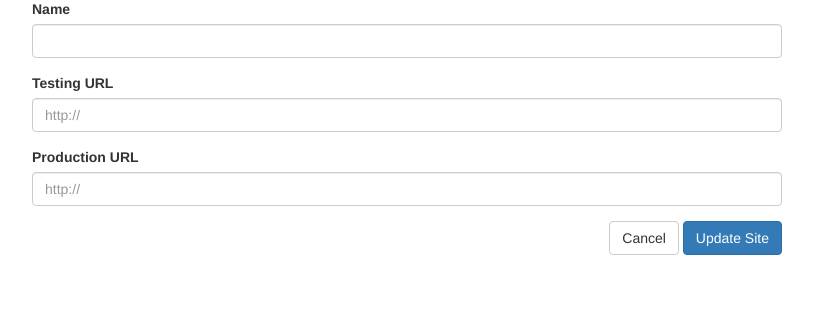
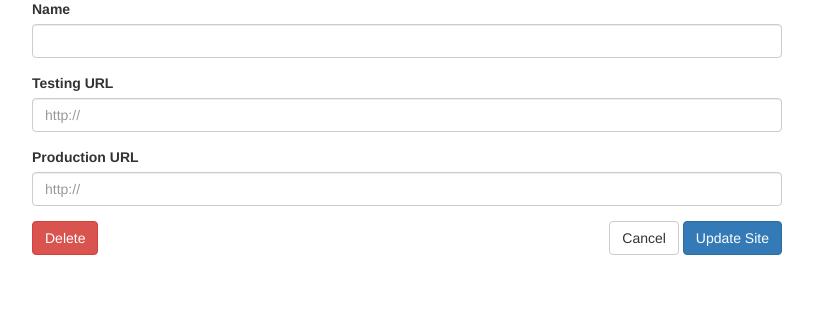
Before and after one commit to gravic/wordpress-deploy, a Flask app: page /sites/1/edit in a window 1280 px wide. Shown: the part 141-461 px from the top of the page, without its empty margins (233-1046 px from the left). Run offline with Flask 2, Linux system fonts and the light colour scheme; the visitor is signed in with stand-in values (Sample User, id 1); data that the repository does not hold is empty; some libraries are stand-ins or nearby versions.

Commit message:
Add delete operations for sites and users

```diff
--- a/app.py
+++ b/app.py
@@ -227,6 +227,17 @@ def users_edit(username):
 
     return render_template('users/edit.html', title='Edit User', user=user, sites=sites)
 
+@app.route('/users/<string:username>/delete')
+@authorize
+@admin
+def users_delete(username):
+    user = User.query.filter_by(username=username).first()
+
+    db.session.delete(user)
+    db.session.commit()
+
+    return redirect(url_for('users'))
+
 @app.route('/sites')
 @authorize
 def sites():
@@ -269,6 +280,17 @@ def sites_edit(slug):
 
     return render_template('sites/edit.html', title='Edit Site', site=site)
 
+@app.route('/sites/<string:slug>/delete')
+@authorize
+@admin
+def sites_delete(slug):
+    site = Site.query.filter_by(slug=slug).first()
+
+    db.session.delete(site)
+    db.session.commit()
+
+    return redirect(url_for('sites'))
+
 @app.route('/sites/<string:slug>/deploy')
 @authorize
 def sites_deploy(slug):
--- a/templates/sites/edit.html
+++ b/templates/sites/edit.html
@@ -23,6 +23,9 @@
                     <a class="btn btn-default" href="{{url_for('sites')}}">Cancel</a>
                     <input class="btn btn-primary" type="submit" value="Update Site">
                 </div>
+                <div class="form-group pull-left">
+                    <a class="btn btn-danger" href="{{url_for('sites_delete', slug=site.slug)}}">Delete</a>
+                </div>
             </form>
         </div>
     </div>
--- a/templates/users/edit.html
+++ b/templates/users/edit.html
@@ -40,6 +40,9 @@
                     <a class="btn btn-default" href="{{url_for('users')}}">Cancel</a>
                     <input class="btn btn-primary" type="submit" value="Update User">
                 </div>
+                <div class="form-group pull-left">
+                    <a class="btn btn-danger" href="{{url_for('users_delete', username=user.username)}}">Delete</a>
+                </div>
             </form>
         </div>
     </div>
```
